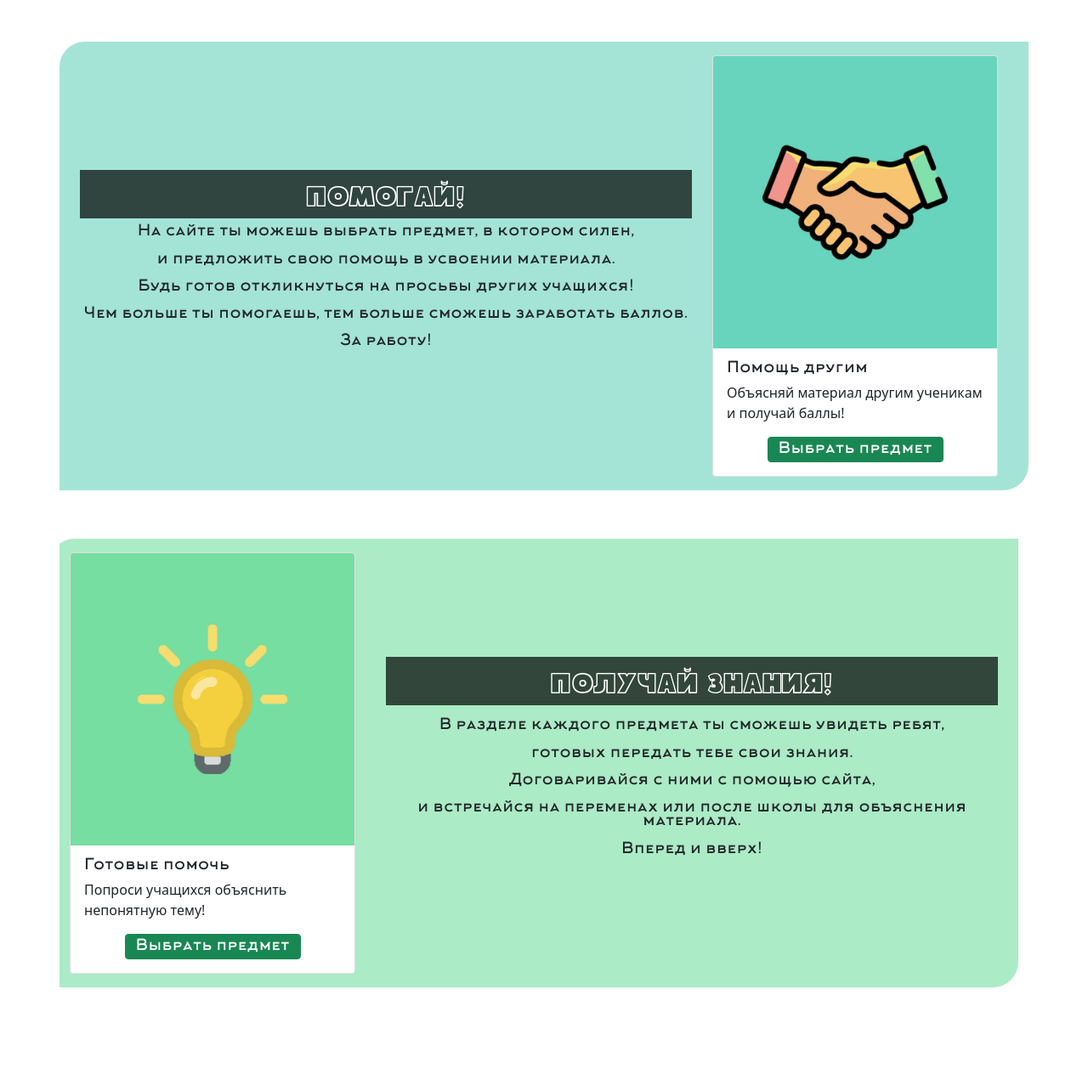
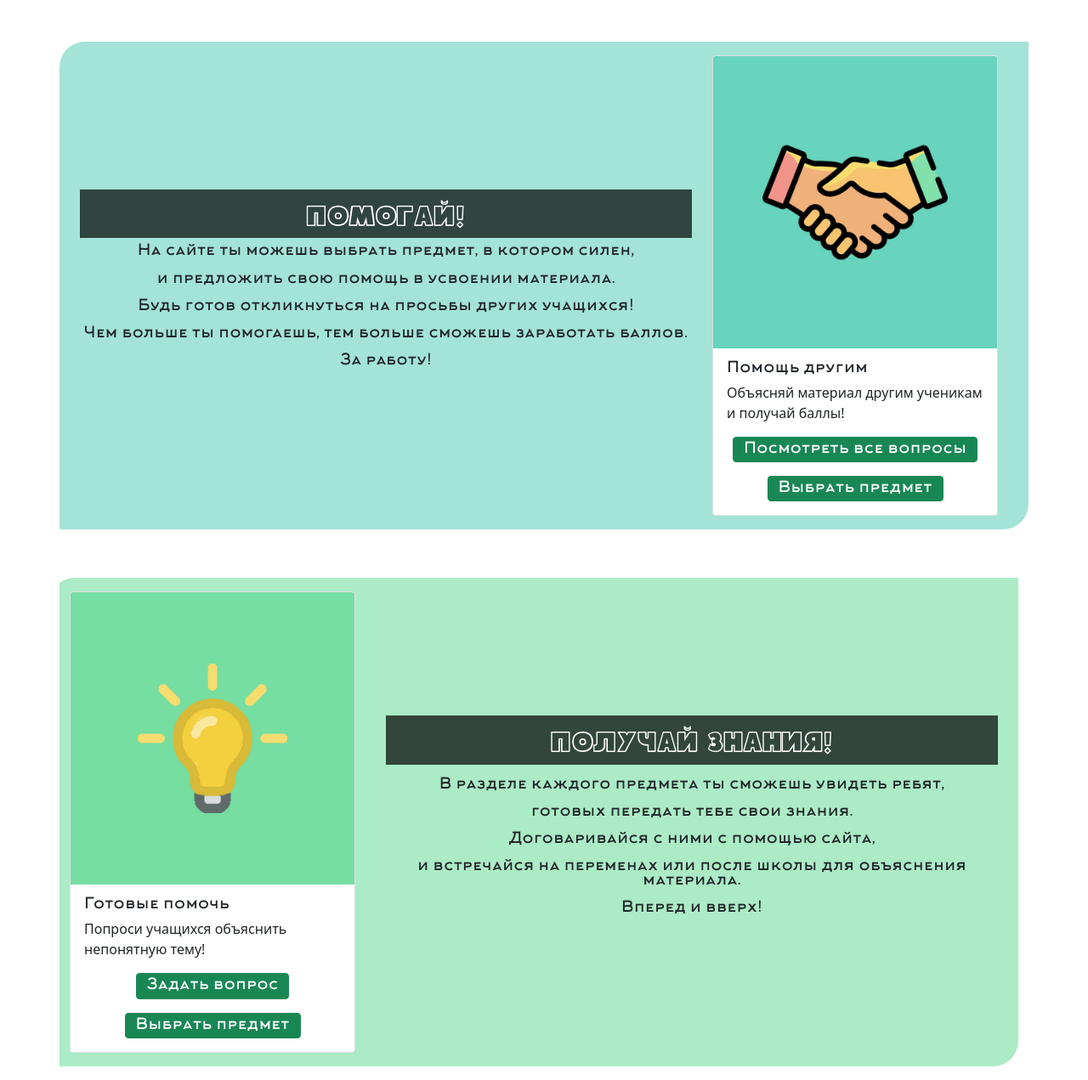
Before and after one commit to Kristal1ik/WEB, a Flask app: template templates/home_page.html in a window 1280 px wide. Shown: the part 448-1719 px from the top of the page at 85% size. Before the commit the page ends 1610 px from the top, so only its background shows below. Run offline with Flask 2, Linux system fonts and the light colour scheme; the template is opened without the code that fills it, so the values that code supplies are empty.

Commit message:
Update home_page.html

```diff
--- a/templates/home_page.html
+++ b/templates/home_page.html
@@ -41,7 +41,10 @@
                         <h5 class="card-title text1">Помощь другим</h5>
                         <p class="card-text text2">Объясняй материал другим ученикам и получай баллы!</p>
                         <div style="text-align:center;">
-                            <a href="/index" class="btn btn-success text1">Выбрать предмет</a>
+                            <a href="/index" class="btn btn-success text1">Посмотреть все вопросы</a>
+                            <p></p>
+                            <a href="/subjects_page" class="btn btn-success text1">Выбрать предмет</a>
+
                         </div>
                     </div>
                 </div>
@@ -61,7 +64,9 @@
                         <h5 class="card-title text1">Готовые помочь</h5>
                         <p class="card-text text2">Попроси учащихся объяснить непонятную тему!</p>
                         <div style="text-align:center;">
-                            <a href="/question" class="btn btn-success text1">Выбрать предмет</a>
+                            <a href="/question" class="btn btn-success text1">Задать вопрос</a>
+                            <p></p>
+                            <a href="/subjects_page" class="btn btn-success text1">Выбрать предмет</a>
                         </div>
                     </div>
                 </div>
```
